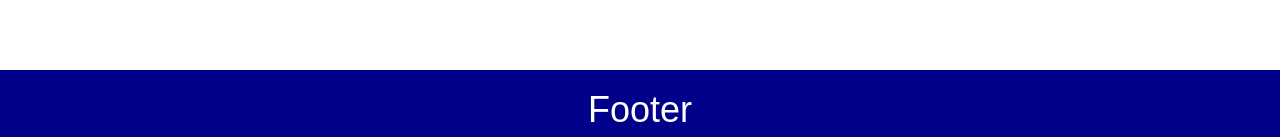
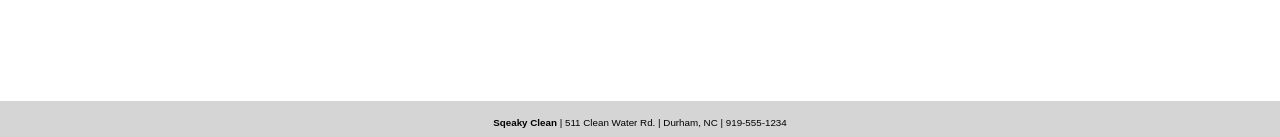
Before and after one commit to walt1020/squaky-clean, a React (Create React App) app in the folder client/: page /buttonPage in a window 1280 px wide. Shown: the part 660-797 px from the top of the page. Built offline with nearby package versions, Linux system fonts and the light colour scheme.

Commit message:
updated footer

```diff
--- a/client/src/Components/Footer/Footer.css
+++ b/client/src/Components/Footer/Footer.css
@@ -1,7 +1,10 @@
 .footer {
 	text-align: center;
-	color:white;
+	color:black;
 	position: fixed;
 	width:100%;
 	bottom: 0px;
+	font-size: .7em;
+	background-color: #d5d5d5;
+	padding-top: 15px;
 }
--- a/client/src/Components/Footer/Footer.js
+++ b/client/src/Components/Footer/Footer.js
@@ -4,9 +4,9 @@ import './Footer.css';
 class Footer extends Component {
   render() {
     return (
-      <div className="footer" style={{backgroundColor:"darkblue"}}>
+      <div className="footer" >
 
-        <h1>Footer</h1>
+        <p><strong>Sqeaky Clean</strong> | 511 Clean Water Rd. | Durham, NC | 919-555-1234</p>
 
       </div>
     );
```
